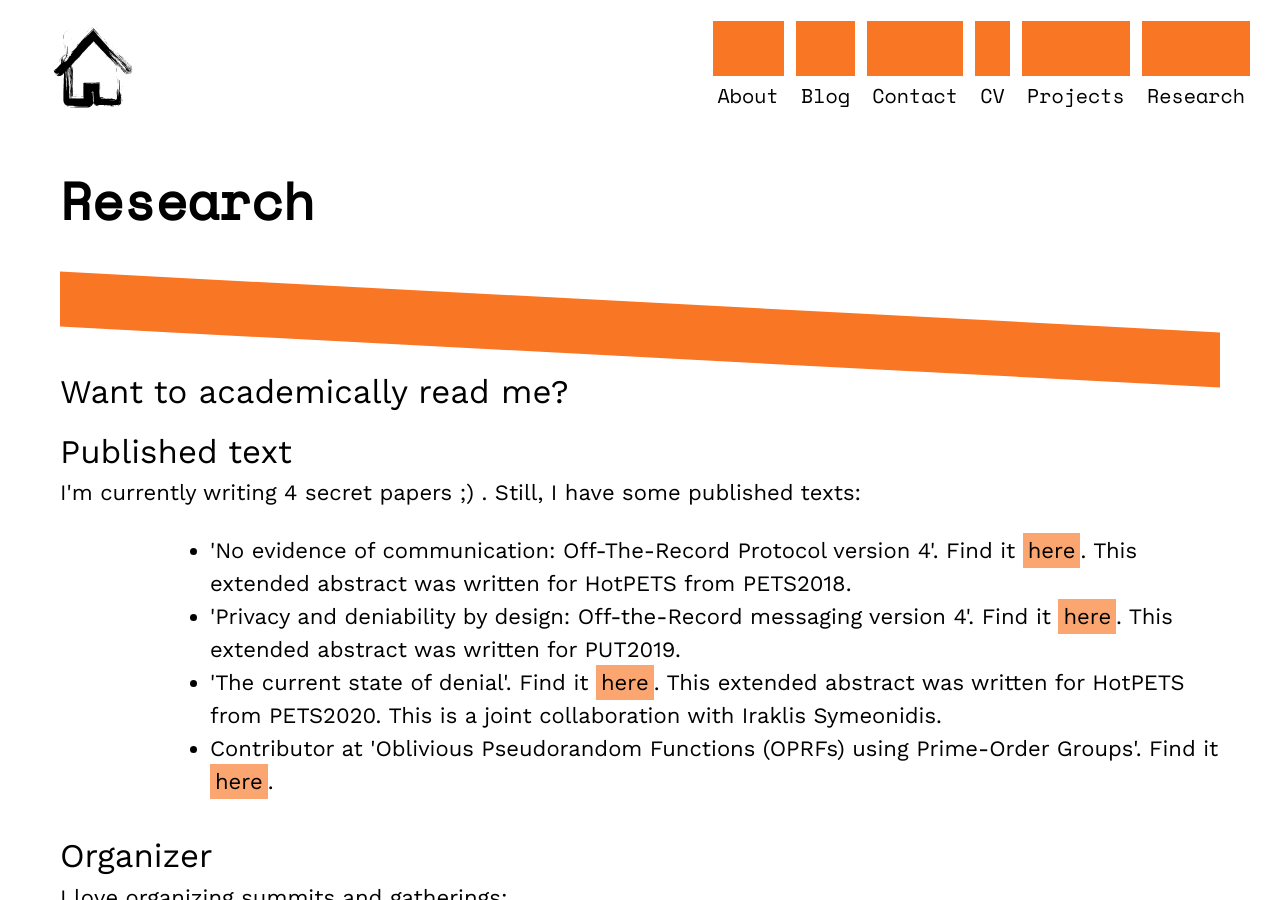
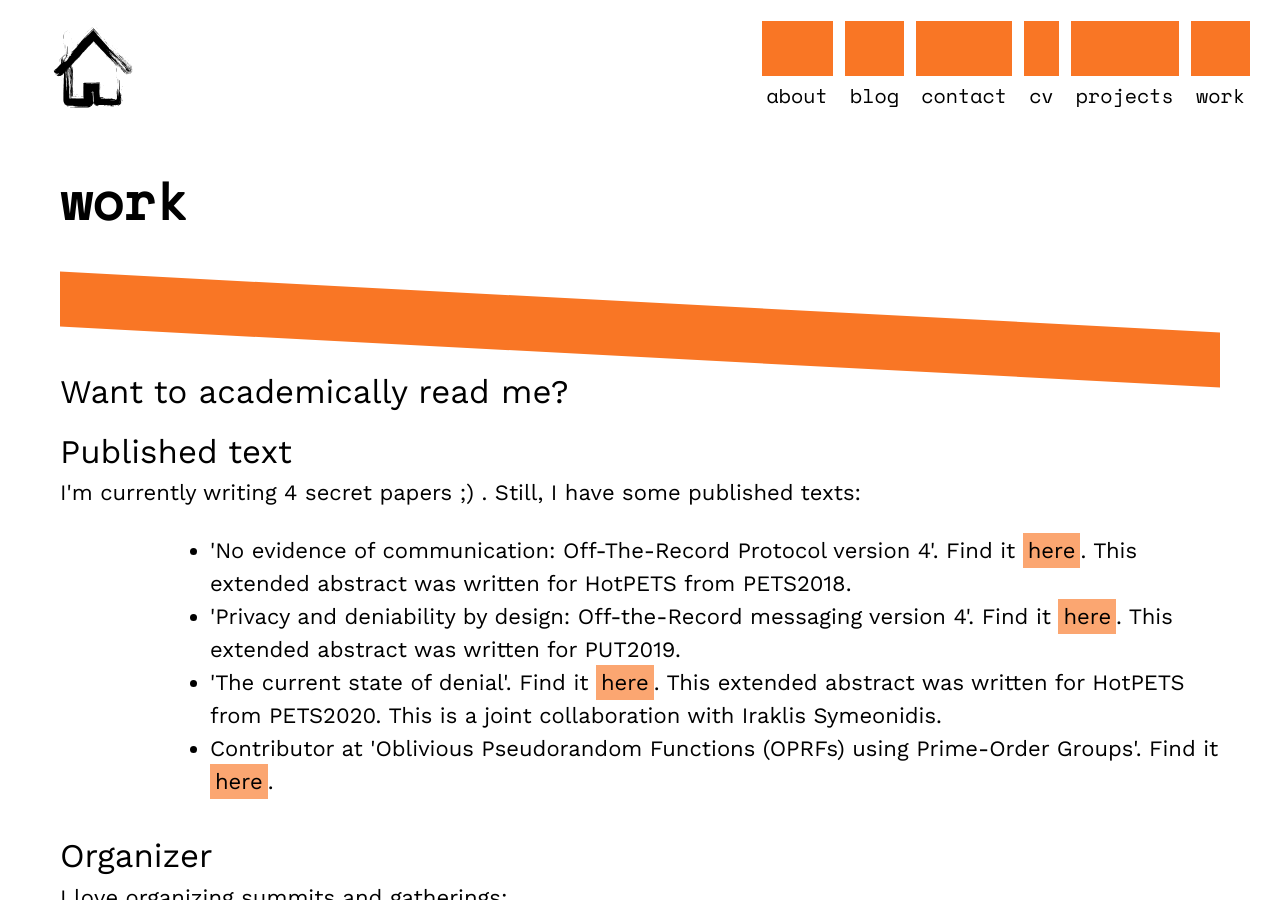
Before and after one commit to claucece/claucece.github.io, a Jekyll site: the page built from research.html, in a window 1280 px wide and 900 px high. Built offline with Jekyll 4.4.1, drawn with Linux system fonts in a browser that asks for light colours.

Commit message:
Small changes

```diff
--- a/about.html
+++ b/about.html
@@ -1,7 +1,7 @@
 ---
 layout: page
 permalink: /about/
-title: About
+title: about
 tags: menu
 ---
 
--- a/blog.html
+++ b/blog.html
@@ -1,7 +1,7 @@
 ---
 layout: page
 permalink: /blog/
-title: Blog
+title: blog
 tags: menu
 ---
 
--- a/contact.html
+++ b/contact.html
@@ -1,7 +1,7 @@
 ---
 layout: page
 permalink: /contact/
-title: Contact
+title: contact
 tags: menu
 ---
 
--- a/cv.html
+++ b/cv.html
@@ -1,7 +1,7 @@
 ---
 layout: page
 permalink: /cv/
-title: CV
+title: cv
 tags: menu
 ---
 <div class="container">
--- a/projects.html
+++ b/projects.html
@@ -1,7 +1,7 @@
 ---
 layout: page
 permalink: /projects/
-title: Projects
+title: projects
 tags: menu
 ---
 
--- a/research.html
+++ b/research.html
@@ -1,7 +1,7 @@
 ---
 layout: page
-permalink: /research/
-title: Research
+permalink: /work/
+title: work
 tags: menu
 ---
 
```
